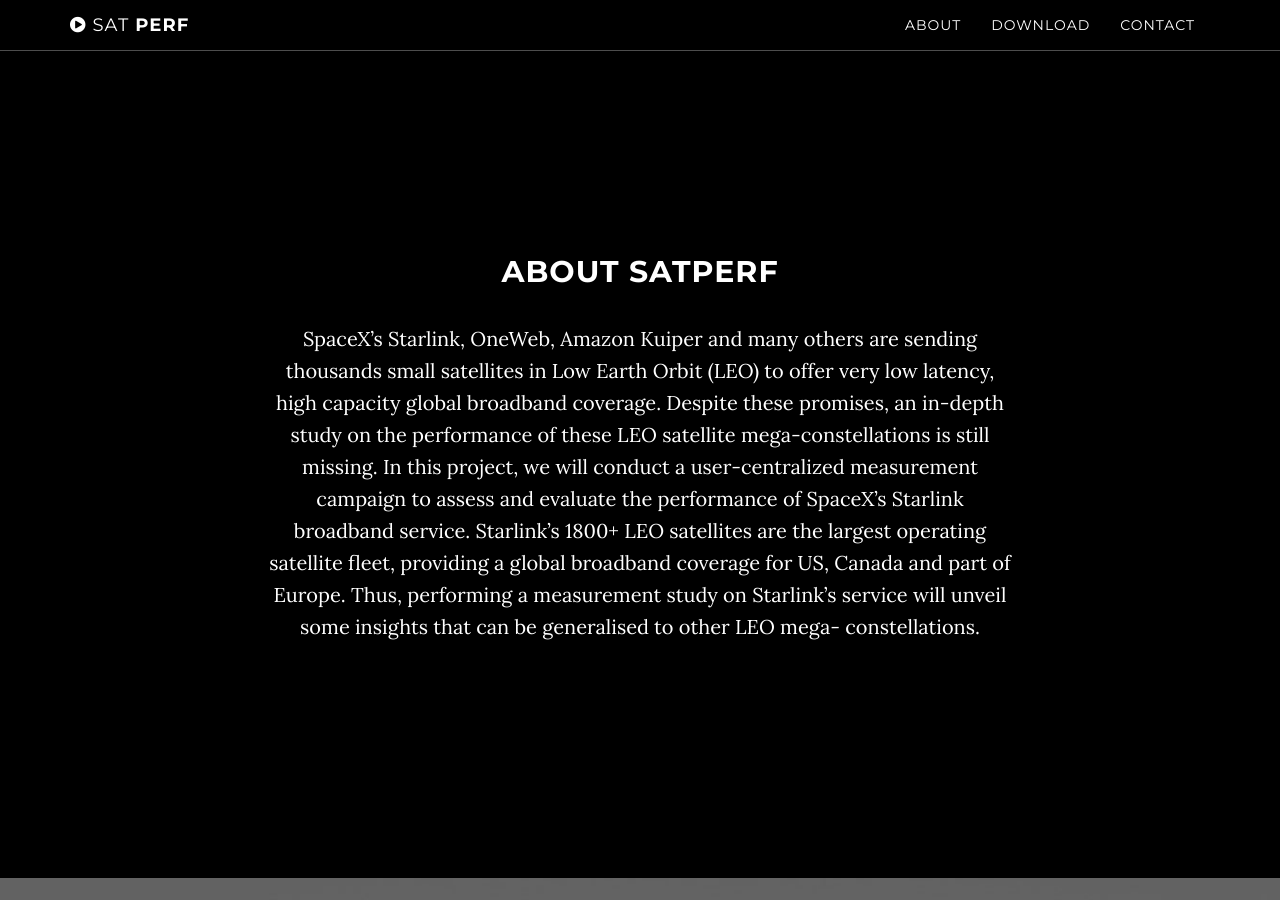
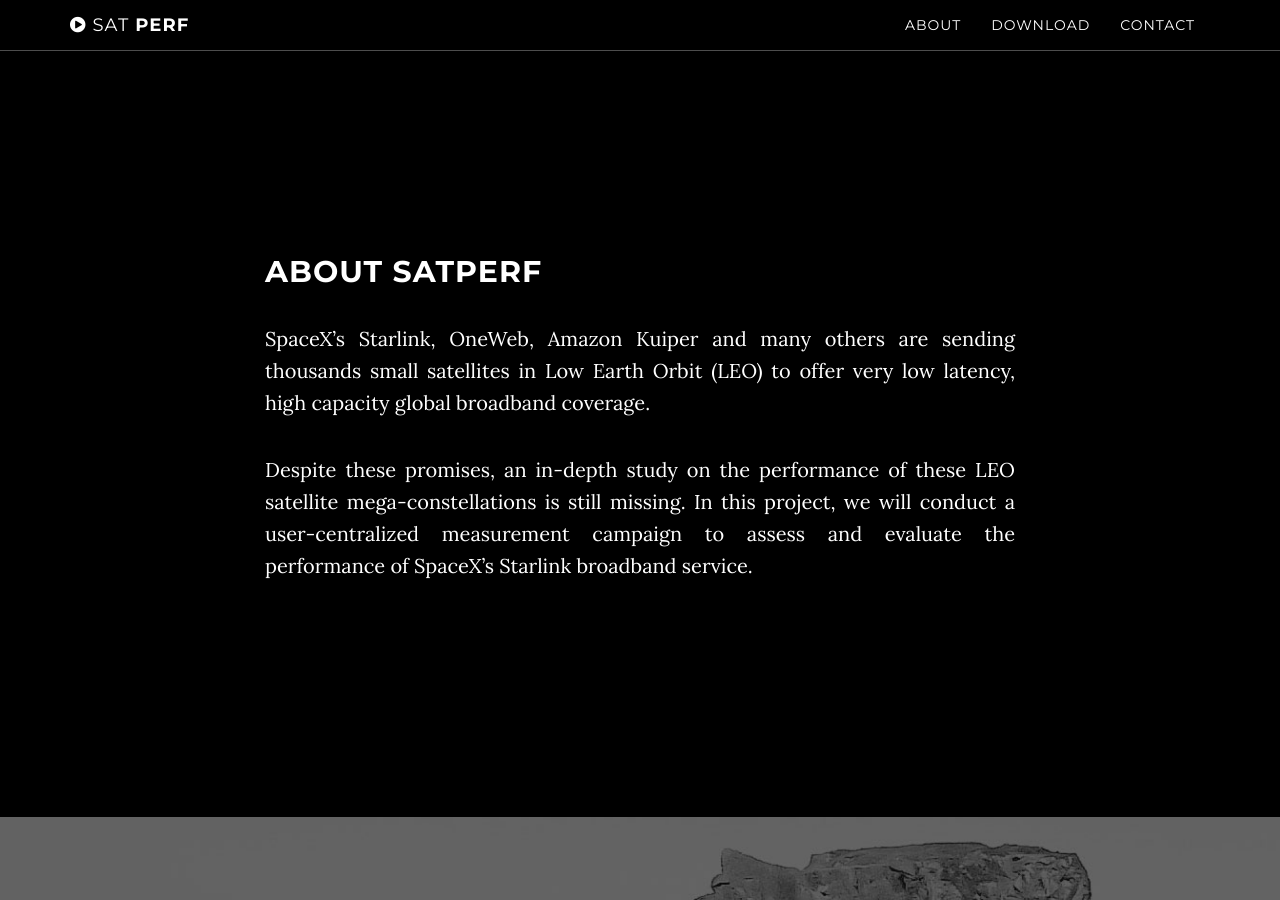
Before and after one commit to socsys/measurements, a Jekyll site: the page built from index.html, in a window 1280 px wide and 900 px high, scrolled down 845 px. Built offline with Jekyll 4.4.1, drawn with Linux system fonts in a browser that asks for light colours.

Commit message:
edit the about section and style

```diff
--- a/_includes/about.html
+++ b/_includes/about.html
@@ -4,8 +4,9 @@
             <div class="col-lg-8 col-lg-offset-2">
                 <h2>About satPerf</h2>
 
-                <p> SpaceX’s Starlink, OneWeb, Amazon Kuiper and many others are sending thousands small satellites in Low Earth Orbit (LEO) to offer very low latency, high capacity global broadband coverage. Despite these promises, an in-depth study on the performance of these LEO satellite mega-constellations is still missing. In this project, we will conduct a user-centralized measurement campaign to assess and evaluate the performance of SpaceX’s Starlink broadband service. Starlink’s 1800+ LEO satellites are the largest operating satellite fleet, providing a global broadband coverage for US, Canada and part of Europe. Thus, performing a measurement study on Starlink’s service will unveil some insights that can be generalised to other LEO mega- constellations.  <p>
+                <p> SpaceX’s Starlink, OneWeb, Amazon Kuiper and many others are sending thousands small satellites in Low Earth Orbit (LEO) to offer very low latency, high capacity global broadband coverage. </p>
 
+                <p>  Despite these promises, an in-depth study on the performance of these LEO satellite mega-constellations is still missing. In this project, we will conduct a user-centralized measurement campaign to assess and evaluate the performance of SpaceX’s Starlink broadband service. </p>
 
                 <!-- <p>Grayscale is a free Bootstrap 3 theme created by Start Bootstrap. It can be yours right now, simply download the template on <a href="http://startbootstrap.com/template-overviews/grayscale/">the preview page</a>. The theme is open source, and you can use it for any purpose, personal or commercial.</p>
                 <p>The Jekyll version is brought to you by <a href="https://github.com/jeromelachaud">Jerome Lachaud</a></p>
--- a/_includes/css/grayscale.css
+++ b/_includes/css/grayscale.css
@@ -34,6 +34,10 @@ p {
     margin: 0 0 25px;
     font-size: 18px;
     line-height: 1.5;
+}
+
+.col-lg-8.col-lg-offset-2 {
+    text-align: justify;
 }
 
 @media(min-width:767px) {
```
